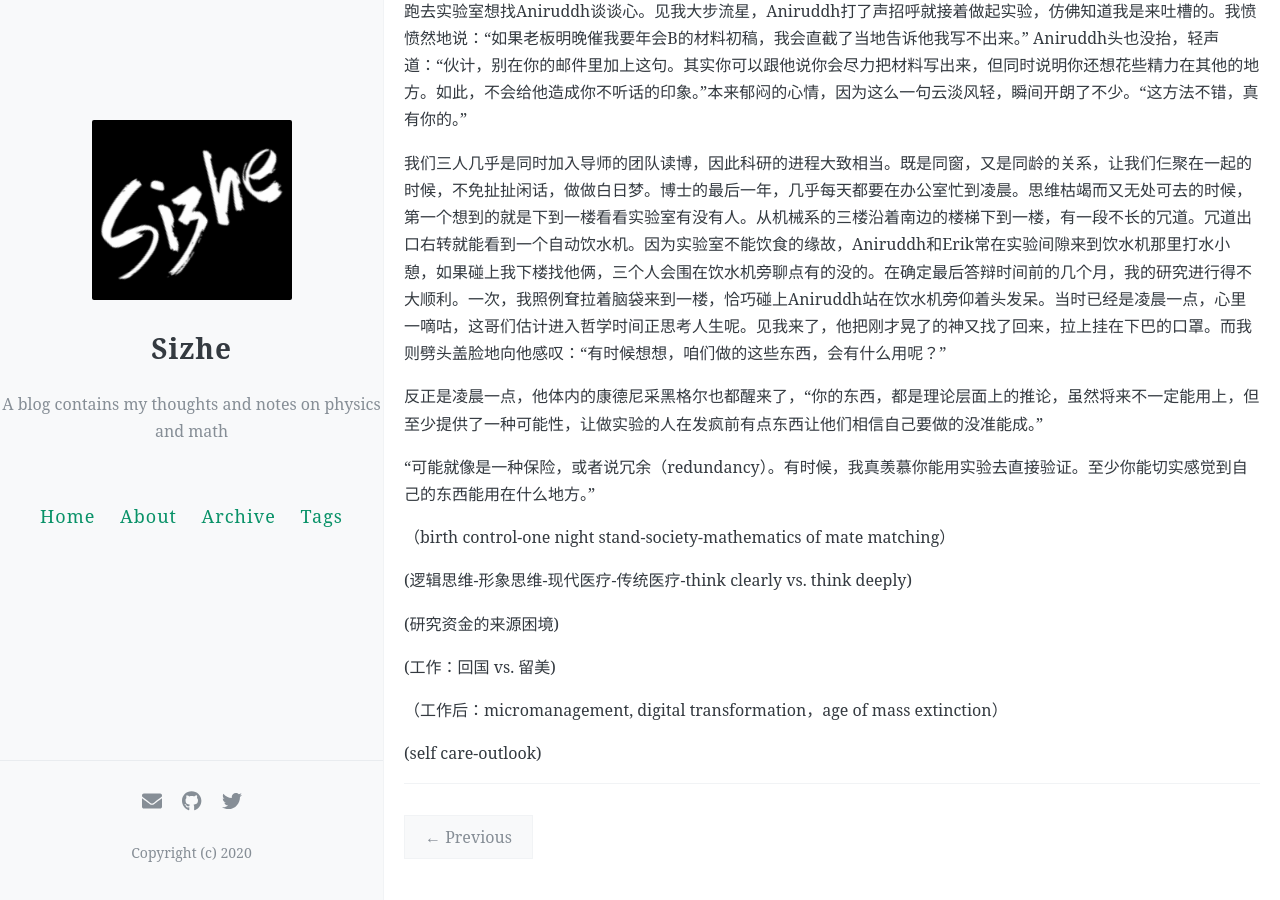
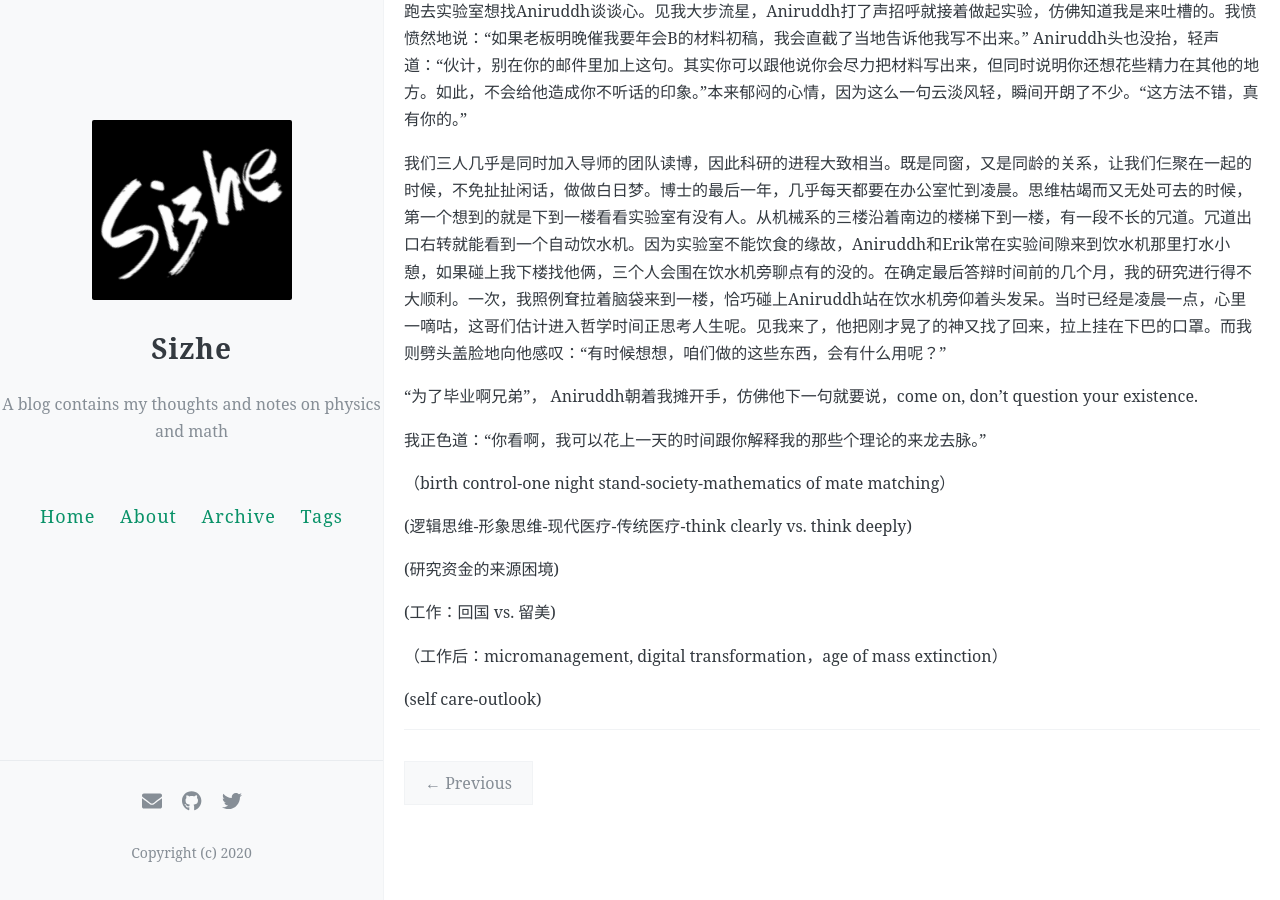
Before and after one commit to Lonitch/Lonitch.github.io, a Jekyll site: the page built from _posts/2021-12-24-loving-you-my-way.md, in a window 1280 px wide and 900 px high, scrolled down 798 px. Built offline with Jekyll 4.4.1, drawn with Linux system fonts in a browser that asks for light colours; comment, search, counter and statistics services are not loaded.

Commit message:
Update 2021-12-24-loving-you-my-way.md

```diff
--- a/_posts/2021-12-24-loving-you-my-way.md
+++ b/_posts/2021-12-24-loving-you-my-way.md
@@ -17,9 +17,10 @@ tags: [daily, Chinese]
 
 我们三人几乎是同时加入导师的团队读博，因此科研的进程大致相当。既是同窗，又是同龄的关系，让我们仨聚在一起的时候，不免扯扯闲话，做做白日梦。博士的最后一年，几乎每天都要在办公室忙到凌晨。思维枯竭而又无处可去的时候，第一个想到的就是下到一楼看看实验室有没有人。从机械系的三楼沿着南边的楼梯下到一楼，有一段不长的冗道。冗道出口右转就能看到一个自动饮水机。因为实验室不能饮食的缘故，Aniruddh和Erik常在实验间隙来到饮水机那里打水小憩，如果碰上我下楼找他俩，三个人会围在饮水机旁聊点有的没的。在确定最后答辩时间前的几个月，我的研究进行得不大顺利。一次，我照例耷拉着脑袋来到一楼，恰巧碰上Aniruddh站在饮水机旁仰着头发呆。当时已经是凌晨一点，心里一嘀咕，这哥们估计进入哲学时间正思考人生呢。见我来了，他把刚才晃了的神又找了回来，拉上挂在下巴的口罩。而我则劈头盖脸地向他感叹：“有时候想想，咱们做的这些东西，会有什么用呢？”
 
-反正是凌晨一点，他体内的康德尼采黑格尔也都醒来了，“你的东西，都是理论层面上的推论，虽然将来不一定能用上，但至少提供了一种可能性，让做实验的人在发疯前有点东西让他们相信自己要做的没准能成。”
+“为了毕业啊兄弟”， Aniruddh朝着我摊开手，仿佛他下一句就要说，come on, don't question your existence.
 
-“可能就像是一种保险，或者说冗余（redundancy）。有时候，我真羡慕你能用实验去直接验证。至少你能切实感觉到自己的东西能用在什么地方。”
+我正色道：“你看啊，我可以花上一天的时间跟你解释我的那些个理论的来龙去脉。”
+
 
 
 （birth control-one night stand-society-mathematics of mate matching）
```
